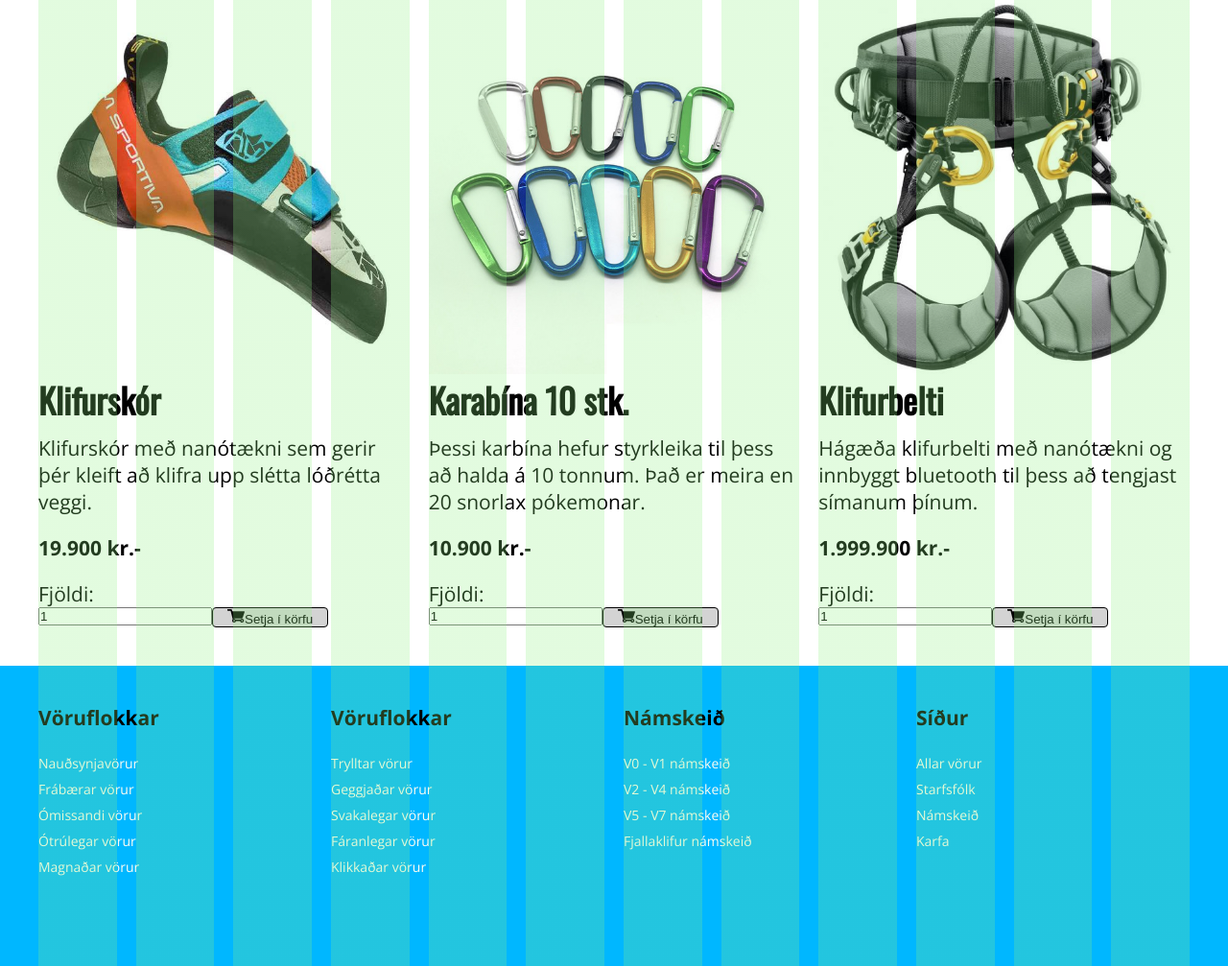
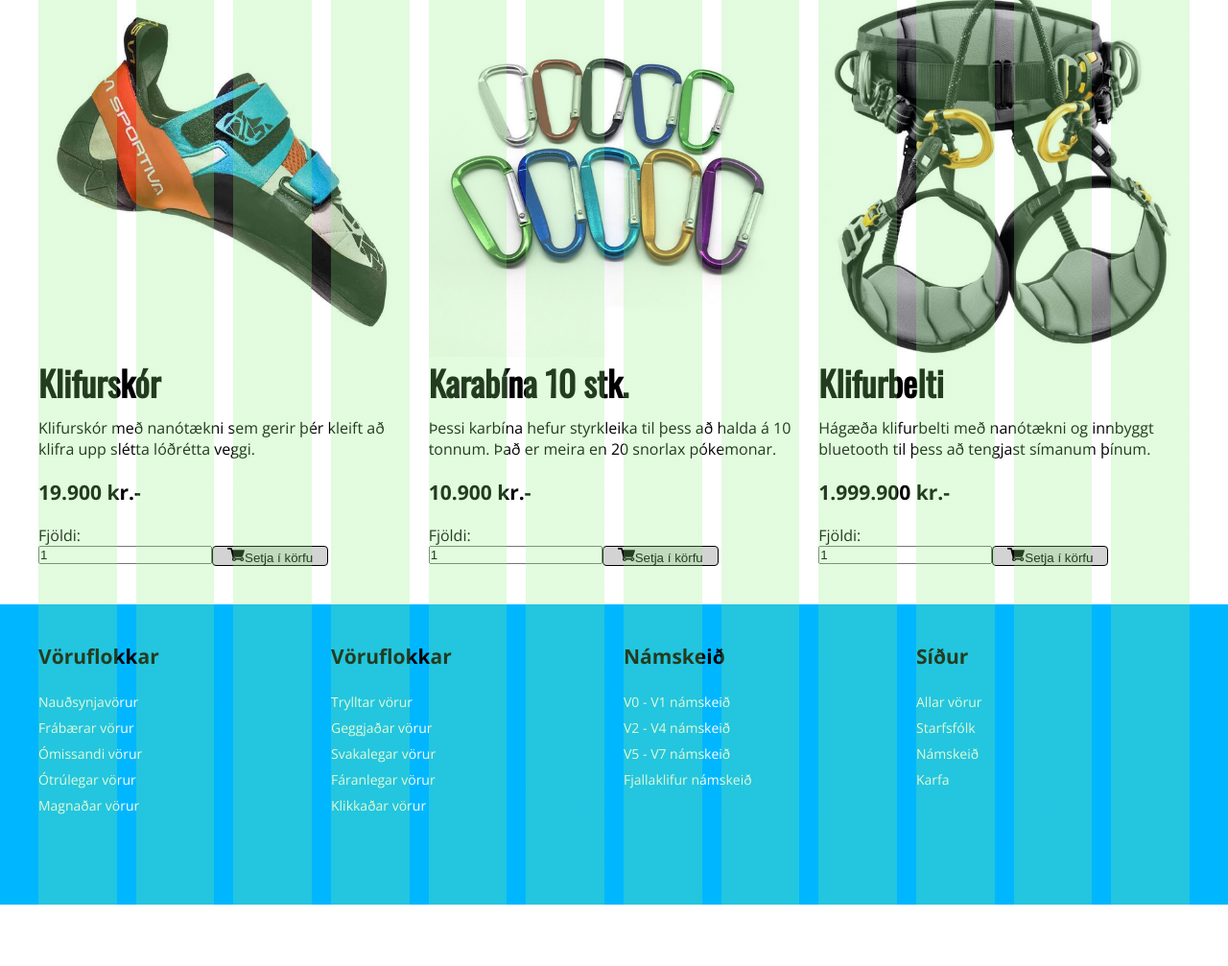
Before and after one commit to viktorgiz/Storaverkefnid, a plain HTML site: page Vorur.html in a window 1280 px wide. Shown: the part 849-1856 px from the top of the page at 96% size. After the commit the page ends 1792 px from the top, so only its background shows below. Drawn offline with nearby package versions, Linux system fonts and the light colour scheme.

Commit message:
Add files via upload

```diff
--- a/styles.css
+++ b/styles.css
@@ -51,9 +51,9 @@
 
 
     .card__karfa a {
-        padding-right: 0;
         direction: rtl;
         width: auto;
+        padding-right:0px;
     }
 
     .card__head{
@@ -138,7 +138,7 @@
     p{
         margin-bottom: 20px;
         font-family: 'Open Sans', sans-serif;
-        font-size: 21px;
+        font-size: 16px;
     }
 
 
@@ -168,9 +168,12 @@
 
     .footer__grid{
         margin: 0 auto;
-        max-width: 1200px;
+        max-width: 1240px;
+        padding:0 20px;
     }
     footer{
+        /* padding-left:20px;
+        padding-right:20px; */
         padding-top:40px;
         background-color: #00b7ff;
         padding-bottom: 50px;
```
